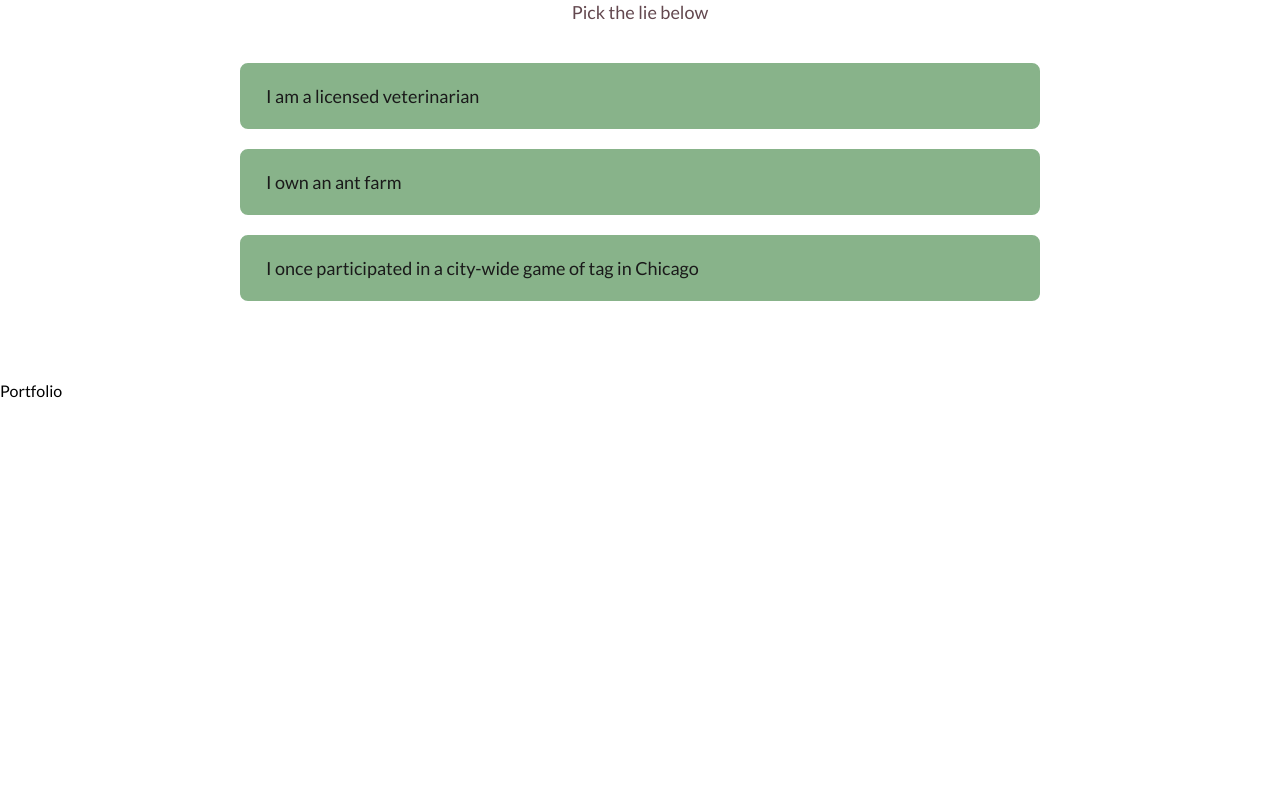
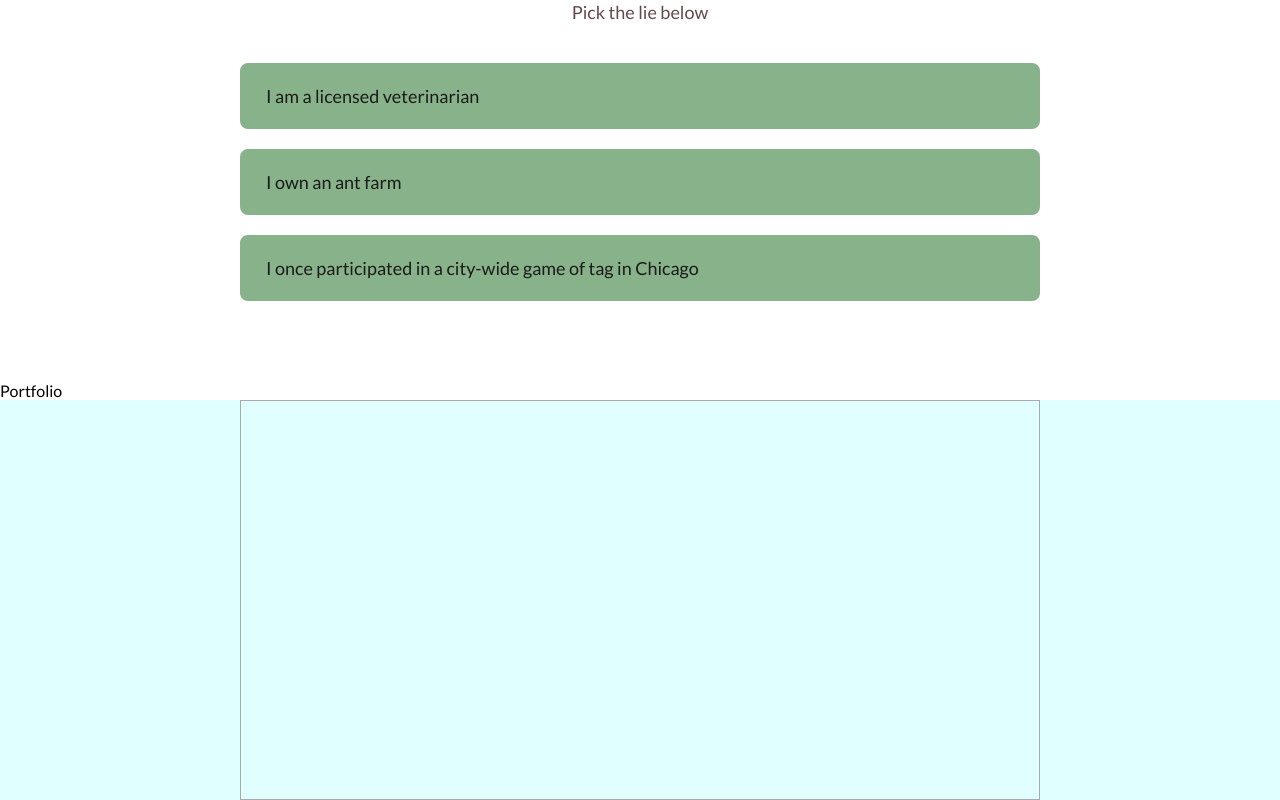
Before and after one commit to FreudCat/bloom-two, a React (Vite) app in the folder client/: page / in a window 1280 px wide. Shown: the part 722-1522 px from the top of the page. Before the commit the page ends 1122 px from the top, so only its background shows below. Built offline with nearby package versions, Linux system fonts and the light colour scheme.

Commit message:
Add initial game wrapper

```diff
--- a/client/src/App.jsx
+++ b/client/src/App.jsx
@@ -1,6 +1,7 @@
 import Hero from './components/Hero.jsx'
 import TwoTruths from './components/TwoTruths.jsx'
 import PortfolioGallery from './components/PortfolioGallery.jsx'
+import Game from './components/game/Game.jsx'
 
 const App = () => {
   return (
@@ -8,6 +9,7 @@ const App = () => {
       <Hero />
       <TwoTruths />
       <PortfolioGallery />
+      <Game />
     </div>
   )
 }
--- /dev/null
+++ b/client/src/components/game/Game.jsx
@@ -0,0 +1,35 @@
+const Game = () => {
+
+  // grid
+  const gridRows = 10
+  const gridColumns = 10
+  const gridHeightWidthBasePx = 40
+  // player
+  const playerLives = 2
+  const playerInvicibilityDuration = 2000 // in ms
+  const playerSpeedBase = gridHeightWidthBasePx
+  const playerSpeedFast = playerSpeedBase * 1.5
+  const playerSpeedSlow = playerSpeedBase * 0.5
+
+  // dot
+  const dotHeightWidthBase = 10
+  const dotPointsValueBase = 10
+  const dotMaxNumOnScreenBase = 1
+
+  // fires
+  const fireMaxNumOnScreenBase = 5
+
+
+  const scoreWinner = 500
+
+  return (
+    <div className='game-wrapper'>
+      <div className='game-stage'>
+
+      </div>
+    </div>
+  )
+
+}
+
+export default Game
--- a/client/src/index.scss
+++ b/client/src/index.scss
@@ -1,3 +1,4 @@
 @use './styles/global';
 @use './styles/hero';
 @use './styles/truths';
+@use './styles/game/game'
--- /dev/null
+++ b/client/src/styles/game/_game.scss
@@ -0,0 +1,12 @@
+.game-wrapper {
+  display: flex;
+  justify-content: center;
+  background-color: lightcyan;
+
+  .game-stage {
+    height: 400px;
+    width: 800px;
+    overflow: hidden;
+    border: 1px solid darkgray
+  }
+}
```
Also changed, not shown: client/src/components/PortfolioGallery.jsx (line endings or trailing spaces).
